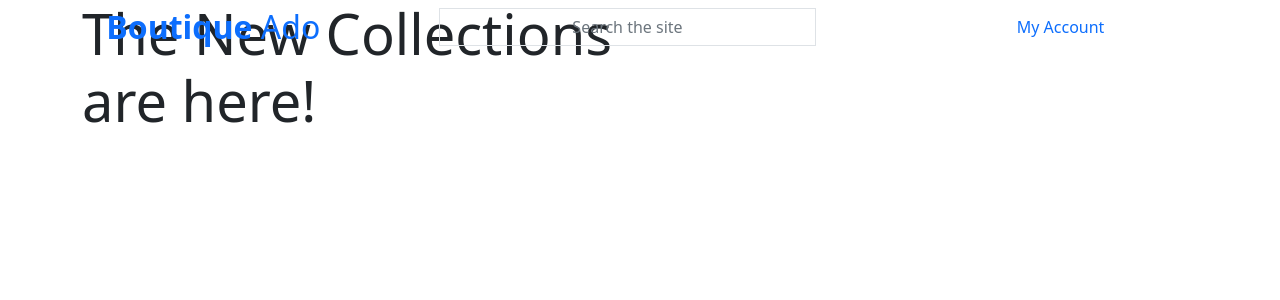
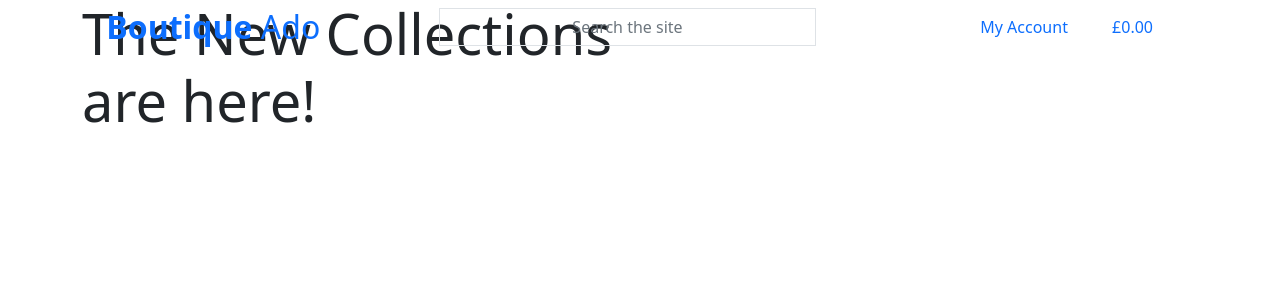
Before and after one commit to GazzaJ/CI-Boutique-Ado, a Django app: page / in a window 1280 px wide. Shown: the top 300 px of the page. Run offline with Django 3.2, Linux system fonts and the light colour scheme.

Commit message:
Completed Main Page header

```diff
--- a/templates/base.html
+++ b/templates/base.html
@@ -71,14 +71,44 @@
             <div class="col-12 col-lg-4 my-auto py-1 py-lg-0">
                 <ul class="list-inline list-unstyled text-center text-lg-right my-0">
                     <li class="list-inline-item dropdown">
-                        <a class="text-black nav-link" href="#" id="user-options" data-toggle="dropdown" aria-haspopup="true" aria-expanded="false">
+                        <a class="text-black nav-link"
+                            href="#"
+                            id="user-options"
+                            data-toggle="dropdown"
+                            aria-haspopup="true"
+                            aria-expanded="false">
                             <div class="text-center">
-                                <div class="fas fa-user fa-lg"></div>
+                                <div><i class="fas fa-user fa-lg"></i></div>
                                 <p class="my-0">My Account</p>
                             </div>
                         </a>
+                        <div class="dropdown-menu border-0" aria-labelledby="user-options">
+                            {% if request.user.is.authenticated %}
+                                {% if request.user.is.superuser %}
+                                    <a class="dropdown-item" href="">Product Management</a>
+                                {% endif %}
+                                <a class="dropdown-item" href="">My Profile</a>
+                                <a class="dropdown-item" href="{% url 'account_logout' %}">Logout</a>
+                            {% else %}
+                                <a class="dropdown-item" href="{% url 'account_signup' %}">Register</a>
+                                <a class="dropdown-item" href="{% url 'account_login' %}">Login</a>
+                            {% endif %}
+                        </div>
                     </li>
-                    <li class="list-inline-item"></li>
+                    <li class="list-inline-item">
+                        <a class="{% if grand_total %}text-info font-weight-bold{% else %}text-black{% endif %} nav-link" href="">
+                            <div class="text-center">
+                                <div><i class="fas fa-shopping-bag fa-lg"></i></div>
+                                <p class="my-0">
+                                    {% if grand_total %}
+                                        £{{ grand_total|floatformat:2 }}
+                                    {% else %}
+                                        £0.00
+                                    {% endif %}
+                                </p>
+                            </div>
+                        </a>
+                    </li>
                 </ul>
             </div>
         </div>
```
